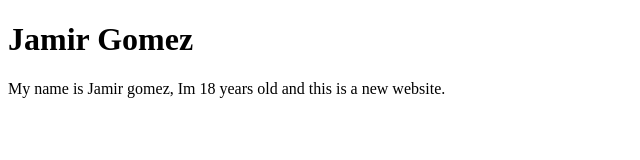
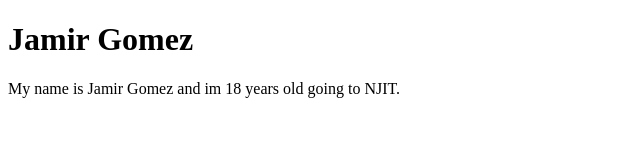
Before and after one commit to jdg92-coder/jdg92-coder.github.io, a plain HTML site: page index.html in a window 1280 px wide. Shown: the full height of the page, 0-640 px from the left. Drawn offline with Linux system fonts and the light colour scheme.

Commit message:
Update personal page introduction

```diff
--- a/index.html
+++ b/index.html
@@ -8,7 +8,7 @@
 <body>
   <main>
     <h1>Jamir Gomez</h1>
-    <p>My name is Jamir gomez, Im 18 years old and this is a new website.</p>
+    <p>My name is Jamir Gomez and im 18 years old going to NJIT.</p>
   </main>
 </body>
 </html>
```
